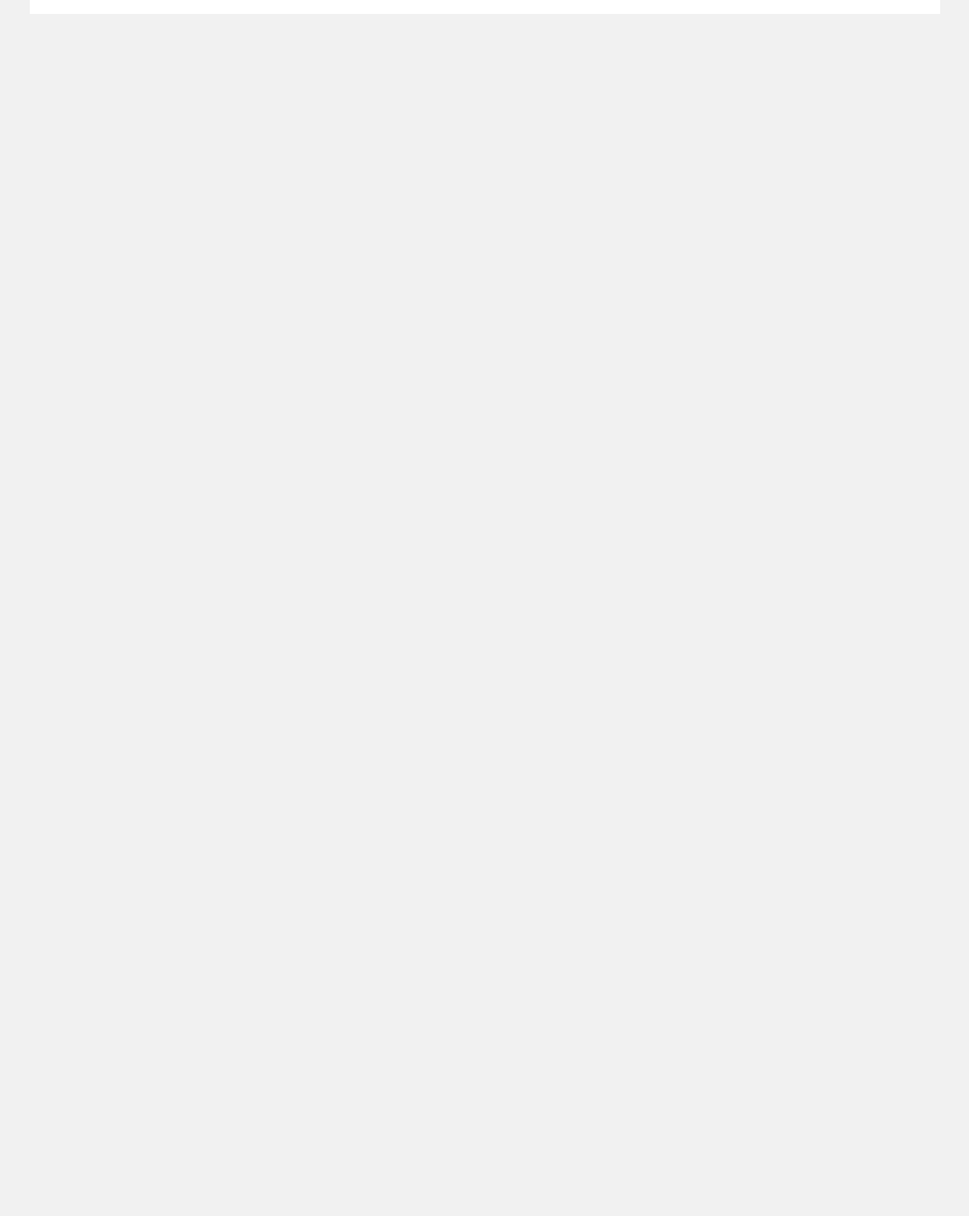
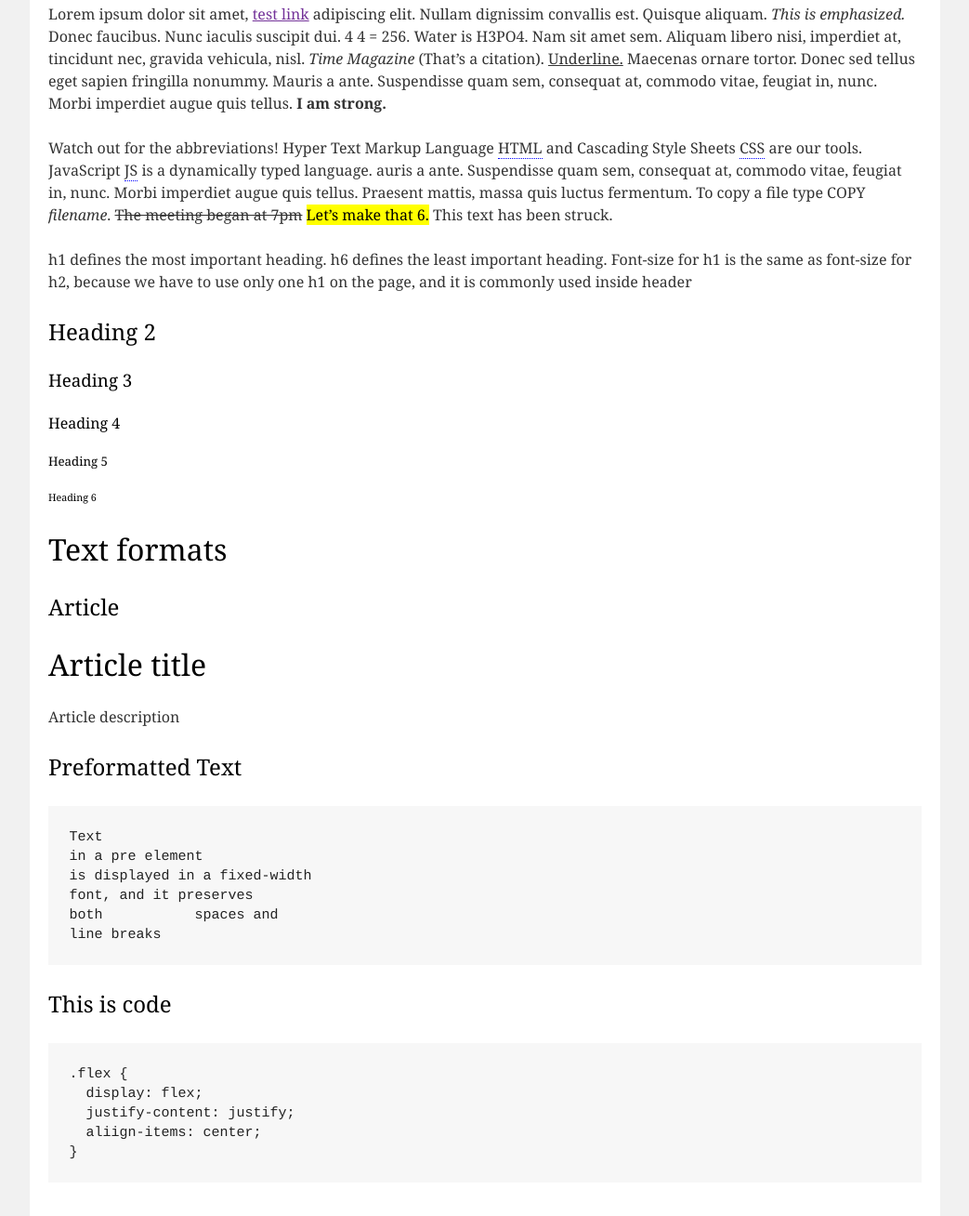
Before and after one commit to YaroslavChelentano/FL-12, a plain HTML site: page FL12_HW1/index.html in a window 1280 px wide. Shown: the part 316-1624 px from the top of the page at 93% size, without its empty margins (118-1161 px from the left). Before the commit the page ends 800 px from the top, so only its background shows below. Drawn offline with Linux system fonts and the light colour scheme.

Commit message:
Add text after menu bar

```diff
--- a/FL12_HW1/index.html
+++ b/FL12_HW1/index.html
@@ -27,6 +27,94 @@
             <a href="" style="color:#0000ff">Registration</a>
 
           <hr>
+         </b></p>
+
+
+          <p>
+            Lorem ipsum dolor sit amet,
+<a href="">test link</a>
+adipiscing elit.
+Nullam dignissim convallis est. Quisque aliquam.
+<i>This is emphasized.</i>
+Donec faucibus. Nunc iaculis suscipit dui. 4
+4 = 256.
+Water is H3PO4.
+Nam sit amet sem. Aliquam libero nisi, imperdiet at, tincidunt nec, gravida vehicula, nisl.
+<i>Time Magazine</i>
+(That’s a citation).
+<u>Underline.</u>
+Maecenas ornare tortor. Donec sed tellus eget sapien fringilla nonummy. Mauris a ante. Suspendisse quam sem, consequat at, commodo vitae, feugiat in, nunc. Morbi imperdiet augue quis tellus.
+<b>I am strong.</b>
+          </p>
+
+
+          <style>
+           .term {
+           border-bottom: 1px dotted blue; /* why......
+           }
+          </style>
+
+
+          <p>
+            Watch out for the abbreviations!
+Hyper Text Markup Language <span class="term">HTML</span>
+and
+Cascading Style Sheets <span class="term">CSS</span>
+are our tools.
+JavaScript <span class="term">JS</span>
+is a dynamically typed language.
+auris a ante. Suspendisse quam sem, consequat at, commodo vitae, feugiat in, nunc. Morbi imperdiet augue quis tellus. Praesent mattis, massa quis luctus fermentum. To copy a file type
+COPY
+<i>filename</i>.
+<s>The meeting began at 7pm</s>
+<mark>Let’s make that 6.</mark>
+This text has been struck.
+
+          </p>
+
+          <p>
+            h1 defines the most important heading. h6 defines the least important heading. Font-size for h1 is the same as font-size for h2, because we have to use only one h1 on the page, and it is commonly used inside header
+
+          </p>
+
+
+          <p>
+          <h2>Heading 2</h2>
+          <h3>Heading 3</h3>
+          <h4>Heading 4</h4>
+          <h5>Heading 5</h5>
+          <h6>Heading 6</h6>
+          </p>
+
+          <p>
+            <h1>Text formats</h1>
+            <h2>Article</h2>
+            <dl>
+               <dt><h1>Article title</h1></dt>
+               <dd>Article description</h2></dd>
+
+            </dl>
+
+
+          </p>
+
+
+          <p><h2>Preformatted Text</h2></p>
+          <pre>Text
+in a pre element
+is displayed in a fixed-width
+font, and it preserves
+both           spaces and
+line breaks</pre>
+
+
+          <p><h2>This is code</h2></p>
+          <pre>.flex {
+  display: flex;
+  justify-content: justify;
+  aliign-items: center;
+}</pre>
+
         </div>
       </div>
     </div>
```
